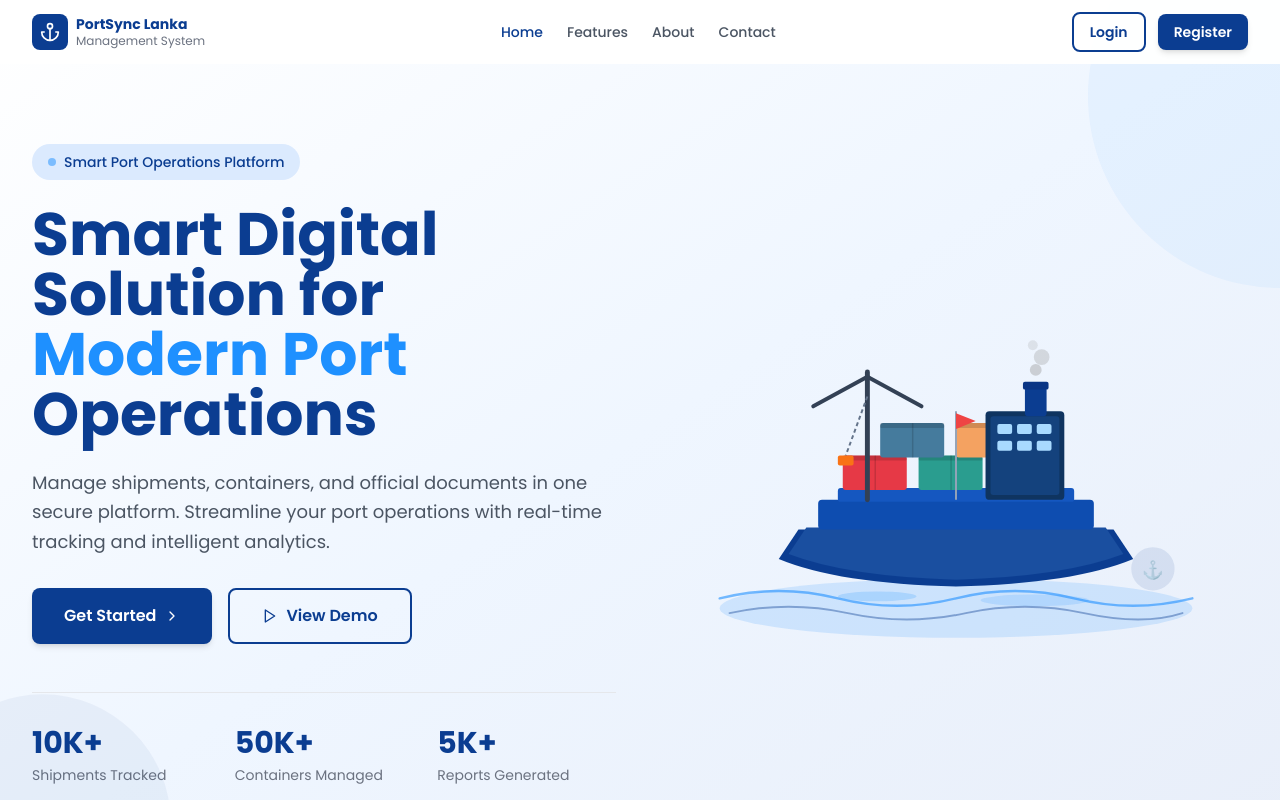
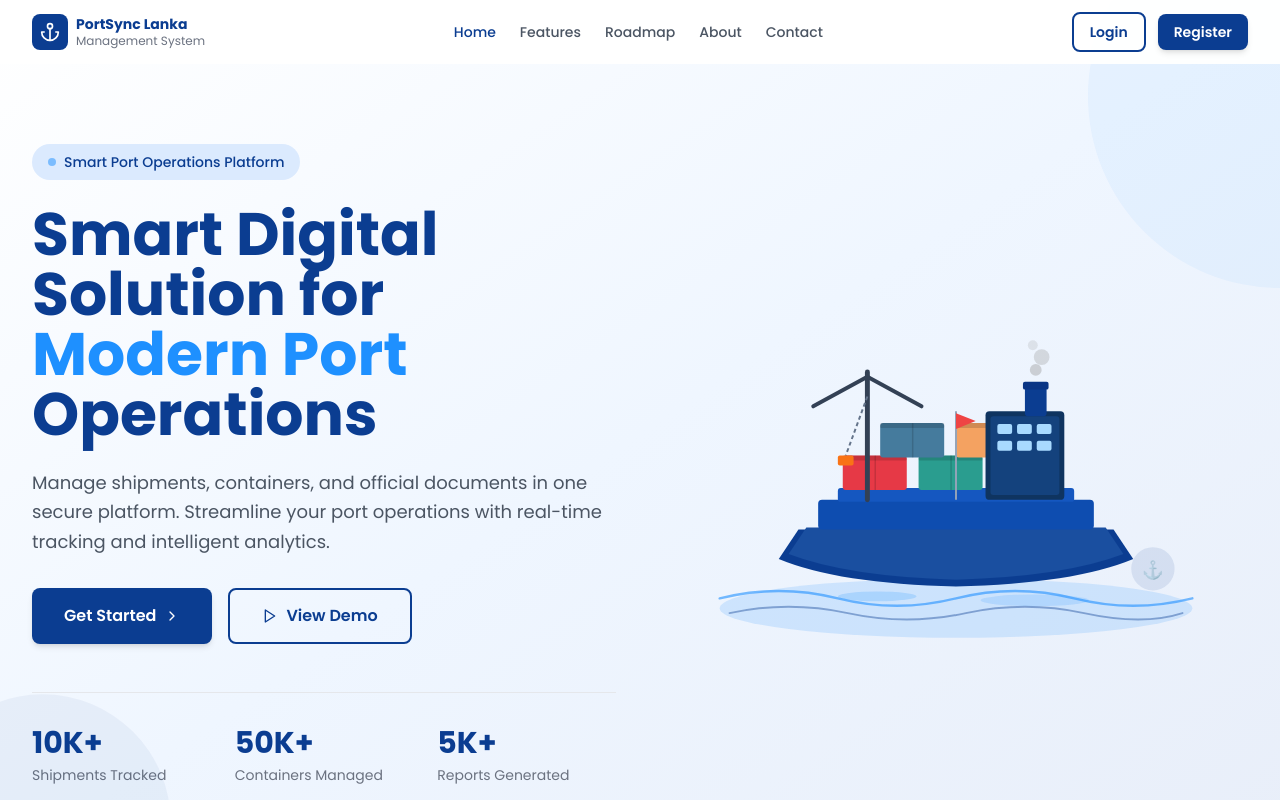
Before and after one commit to Kalhara187/MaritimeFlow, a React (Vite) app in the folder frontend/: page / in a window 1280 px wide. Shown: the top 800 px of the page. Built offline with nearby package versions, Linux system fonts and the light colour scheme.

Commit message:
Update Navbar.jsx

```diff
--- a/frontend/src/components/Navbar.jsx
+++ b/frontend/src/components/Navbar.jsx
@@ -11,6 +11,7 @@ import { Menu, X, Anchor } from 'lucide-react'
 const navLinks = [
   { label: 'Home', to: '/' },
   { label: 'Features', to: '/features' },
+  { label: 'Roadmap', to: '/future-features' },
   { label: 'About', to: '/about' },
   { label: 'Contact', to: '/contact' },
 ]
```
